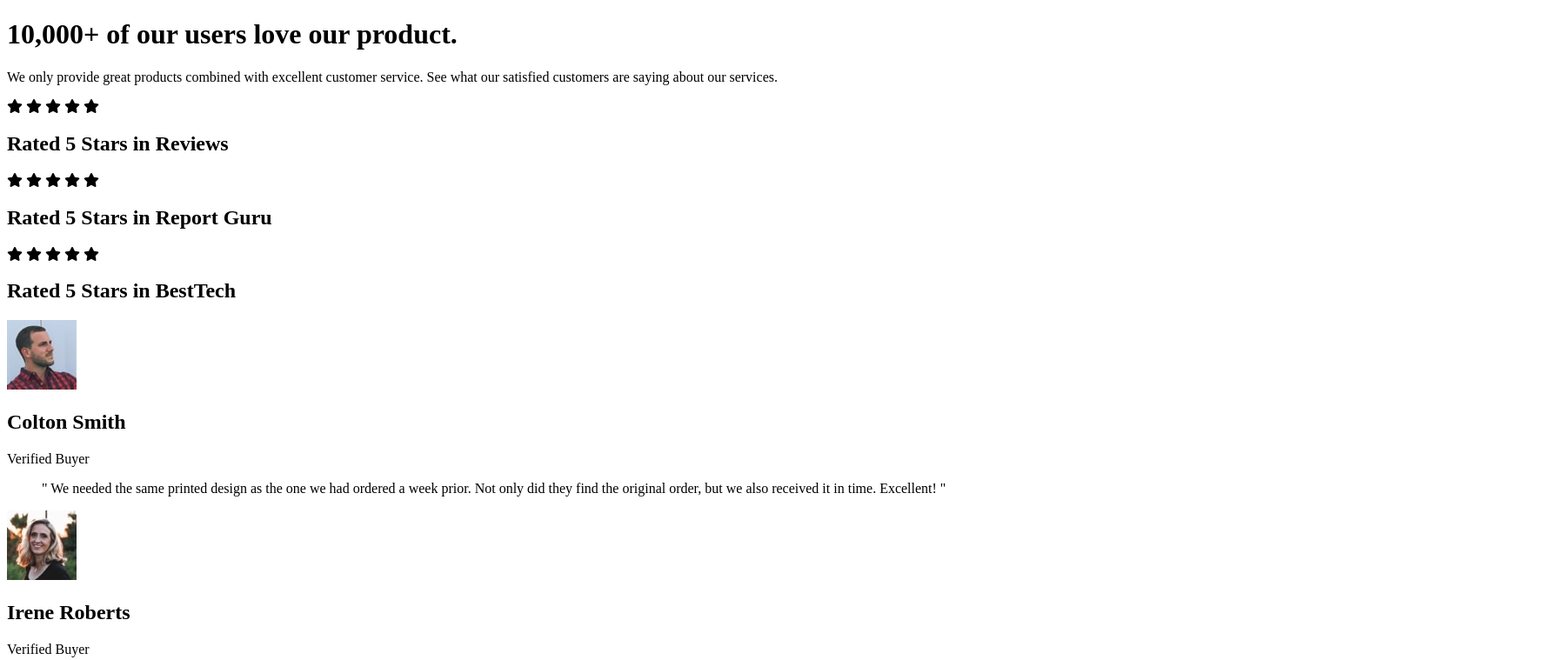
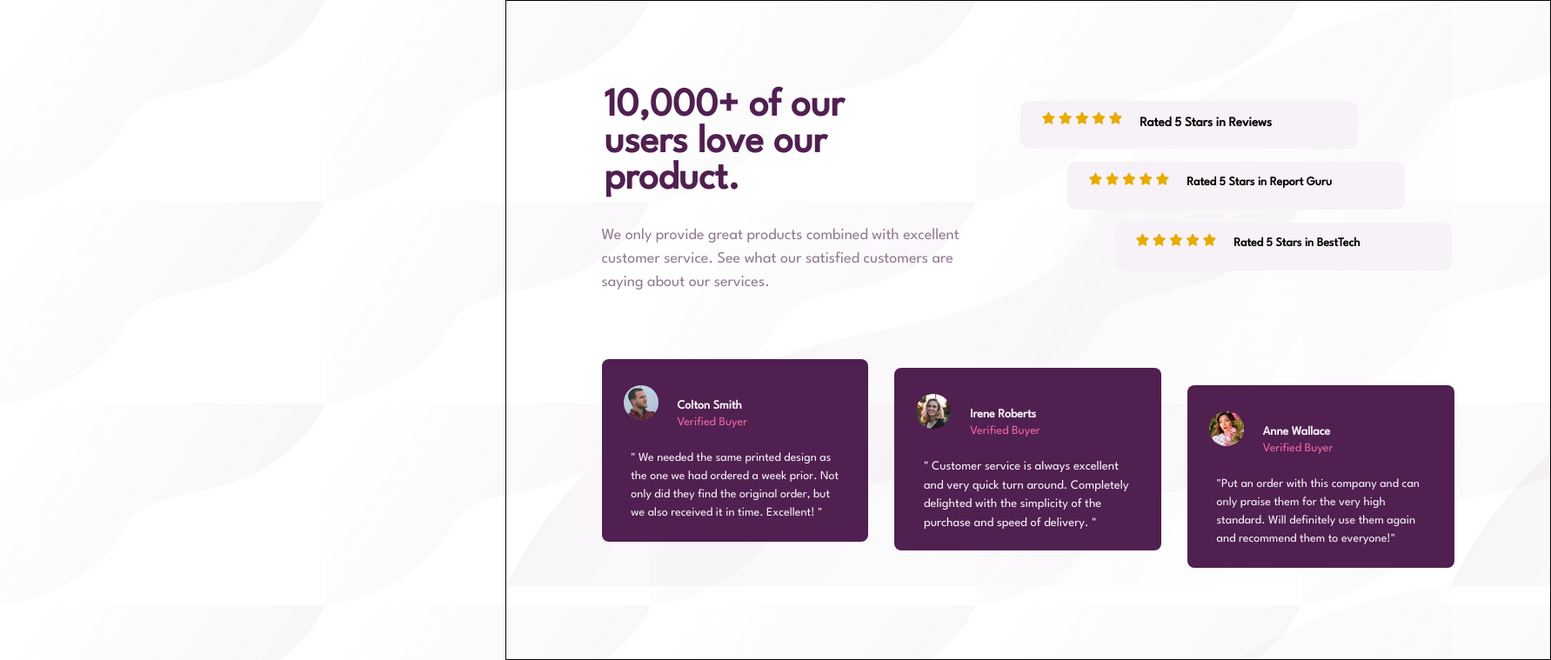
Before and after one commit to nuru484/social-proof-section-master, a plain HTML site: page index.html in a window 1536 px wide. Shown: the top 759 px of the page at 87% size, 1783 px wide, since content can reach past the window. Drawn offline with Linux system fonts and the light colour scheme.

Commit message:
Added the css code to make look as required

```diff
--- a/index.html
+++ b/index.html
@@ -8,6 +8,7 @@
     <link rel="stylesheet" href="styles.css">
     <link rel="stylesheet"
     href="https://cdnjs.cloudflare.com/ajax/libs/font-awesome/6.0.0-beta2/css/all.min.css">
+    <link rel="stylesheet" href="https://fonts.googleapis.com/css2?family=League+Spartan&display=swap">
 </head>
 <body>
     <div class="container">
@@ -26,7 +27,7 @@
                 </div>
                 <h2>Rated 5 Stars in Reviews</h2>
             </div>
-            <div class="box-1">
+            <div class="box-2">
                 <div class="stars">
                 <span class="fas fa-star"></span>
                 <span class="fas fa-star"></span>
@@ -36,7 +37,7 @@
                 </div>
                 <h2>Rated 5 Stars in Report Guru</h2>
             </div>
-            <div class="box-1">
+            <div class="box-3">
                 <div class="stars">
                 <span class="fas fa-star"></span>
                 <span class="fas fa-star"></span>
@@ -48,7 +49,7 @@
             </div>
         </section>
        <section class="customer-reviews">
-        <div>
+        <div class="div-1">
             <img src="/images/image-1.jpg" alt="customer-image">
             <h2>Colton Smith</h2>
             <p>Verified Buyer</p>
@@ -56,7 +57,7 @@
                 Not only did they find the original order, but we also received it in time. Excellent! "
             </blockquote>
         </div>
-        <div>
+        <div class="div-2">
             <img src="/images/image-2.jpg" alt="customer-image">
             <h2>Irene Roberts</h2>
             <p>Verified Buyer</p>
@@ -64,7 +65,7 @@
                 with the simplicity of the purchase and speed of delivery. "
             </blockquote>
         </div>
-        <div>
+        <div class="div-3">
             <img src="/images/image-3.jpg" alt="customer-image">
             <h2>Anne Wallace</h2>
             <p>Verified Buyer</p>
--- a/styles.css
+++ b/styles.css
@@ -0,0 +1,301 @@
+body{
+    width: 375px;
+    margin: auto;
+    background-image: url(images/bg-pattern-top-mobile.svg);
+    background-color: rgba(255, 255, 255, 0.09);
+}
+.container >h1{
+    font-family: 'League Spartan';
+    font-weight: 700;
+    color: hsl(300, 43%, 22%);
+    font-size: 30px;
+    padding: 0px 60px;
+    text-align: center;
+}
+.container >p{
+    font-family: 'League Spartan';
+    color: hsl(303, 10%, 53%);
+    padding: 0px 50px;
+    font-size: 15px;
+    text-align: center;
+}
+.star-rating-container .box-1, .box-2, .box-3{
+    background-color: hsl(300, 24%, 96%);
+    width: 83%;
+    margin: 15px auto;
+    border-radius: 10px;
+    text-align: center;
+    padding: 5px;
+}
+.box-1 >.stars{
+    color: hsl(45, 100%, 45%);
+    font-size: 14px;
+    padding-top: 8px;
+}
+.box-1 >h2{
+    padding: 0px;
+    font-size: 14px;
+    font-family: 'League Spartan';
+    font-weight: 700;
+}
+.box-2 >.stars{
+    color: hsl(45, 100%, 45%);
+    font-size: 14px;
+    padding-top: 8px;
+}
+.box-2 >h2{
+    padding: 0px;
+    font-size: 14px;
+    font-family: 'League Spartan';
+    font-weight: 700;
+}
+.box-3 >.stars{
+    color: hsl(45, 100%, 45%);
+    font-size: 14px;
+    padding-top: 8px;
+}
+.box-3 >h2{
+    padding: 0px;
+    font-size: 14px;
+    font-family: 'League Spartan';
+    font-weight: 700;
+}
+.customer-reviews .div-1{
+    background-color: hsl(300, 43%, 22%);
+    width: 85%;
+    margin: auto;
+    border-radius: 8px;
+    margin-top: 45px;
+}
+.div-1 img{
+    float: left;
+    margin: 30px 22px 20px 25px;
+    border-radius: 50%;
+    width: 40px;
+}
+.div-1 h2{
+    color: hsl(300, 24%, 96%);
+    font-size: 14px;
+    font-family: 'League Spartan';
+    font-weight: 700;
+    padding: 35px 0px 0px 0px;
+    margin-bottom: -8px;
+}
+.div-1 p{
+    color: hsl(333, 80%, 67%);
+    font-size: 14px;
+    font-family: 'League Spartan';
+}
+.div-1 blockquote{
+    color: hsl(300, 24%, 96%);
+    font-size: 16px;
+    font-family: 'League Spartan';
+    padding: 30px 0px;
+    width: 80%;
+    line-height: 1.5;
+    margin: auto;
+}
+.customer-reviews .div-2{
+    background-color: hsl(300, 43%, 22%);
+    width: 85%;
+    margin: auto;
+    border-radius: 8px;
+    margin-top: 15px;
+}
+.div-2 img{
+    float: left;
+    margin: 30px 22px 20px 25px;
+    border-radius: 50%;
+    width: 40px;
+}
+.div-2 h2{
+    color: hsl(300, 24%, 96%);
+    font-size: 14px;
+    font-family: 'League Spartan';
+    font-weight: 700;
+    padding: 35px 0px 0px 0px;
+    margin-bottom: -8px;
+}
+.div-2 p{
+    color: hsl(333, 80%, 67%);
+    font-size: 14px;
+    font-family: 'League Spartan';
+}
+.div-2 blockquote{
+    color: hsl(300, 24%, 96%);
+    font-size: 16px;
+    font-family: 'League Spartan';
+    padding: 30px 0px;
+    width: 80%;
+    line-height: 1.5;
+    margin: auto;
+}
+.customer-reviews .div-3{
+    background-color: hsl(300, 43%, 22%);
+    width: 85%;
+    margin: auto;
+    border-radius: 8px;
+    margin-top: 15px;
+    margin-bottom: 65px;
+}
+.div-3 img{
+    float: left;
+    margin: 30px 22px 20px 25px;
+    border-radius: 50%;
+    width: 40px;
+}
+.div-3 h2{
+    color: hsl(300, 24%, 96%);
+    font-size: 14px;
+    font-family: 'League Spartan';
+    font-weight: 700;
+    padding: 35px 0px 0px 0px;
+    margin-bottom: -8px;
+}
+.div-3 p{
+    color: hsl(333, 80%, 67%);
+    font-size: 14px;
+    font-family: 'League Spartan';
+}
+.div-3 blockquote{
+    color: hsl(300, 24%, 96%);
+    font-size: 16px;
+    font-family: 'League Spartan';
+    padding: 30px 0px;
+    width: 80%;
+    line-height: 1.5;
+    margin: auto;
+}
+@media (min-width: 1440px){
+    .container{
+        width: 1200px;
+        border: 1px solid black;
+        background-image: url(images/bg-pattern-bottom-desktop.svg);
+        background-color: rgba(255, 255, 255, 0.09);
+
+    }
+    .container >h1{
+        font-family: 'League Spartan';
+        font-weight: bolder;
+        color: hsl(300, 43%, 22%);
+        font-size: 45px;
+        text-align: left;
+        width: 30%;
+        margin-left: 53px;
+        margin-top: 100px;
+    }
+    .container >p{
+        font-family: 'League Spartan';
+        color: hsl(303, 10%, 53%);
+        font-size: 18px;
+        text-align: left;
+        line-height: 1.5;
+        width: 35%;
+        margin-left: 60px;
+    }
+    .star-rating-container{
+        width: 45%;
+        float: right;
+        margin-top: -255px;
+        margin-right: 140px;
+    }
+    .star-rating-container .box-1{
+        display: flex;
+        background-color: hsl(300, 24%, 96%);
+        width: 70%;
+        height: 45px;
+        border-radius: 10px;
+        margin-right: 15%;
+    }
+    .star-rating-container .box-1 h2{
+        font-size: 15px;
+        font-weight: 700;
+    }
+    .star-rating-container .box-2{
+        display: flex;
+        background-color: hsl(300, 24%, 96%);
+        width: 70%;
+        height: 45px;
+        border-radius: 10px;
+        margin-right: 5%;
+    }
+    .star-rating-container .box-3{
+        display: flex;
+        background-color: hsl(300, 24%, 96%);
+        width: 70%;
+        height: 45px;
+        border-radius: 10px;
+        margin-right: -5%;
+    }
+    .box-1 >.stars{
+        color: hsl(45, 100%, 45%);
+        font-size: 14px;
+        padding-top: 8px;
+        margin: 0px 20px 5px 20px;
+    }
+    .box-2 >.stars{
+        color: hsl(45, 100%, 45%);
+        font-size: 14px;
+        padding-top: 8px;
+        margin: 0px 20px 5px 20px;
+    }
+    .box-3 >.stars{
+        color: hsl(45, 100%, 45%);
+        font-size: 14px;
+        padding-top: 8px;
+        margin: 0px 20px 5px 20px;
+    }
+    .customer-reviews{
+        display: flex;
+        margin: 60px 95px;
+        justify-content: center;
+    }
+    .customer-reviews .div-1{
+        background-color: hsl(300, 43%, 22%);
+        margin: 15px;
+        border-radius: 8px;
+        width: 33%;
+        height: 210px;
+    }
+    .customer-reviews .div-2{
+        background-color: hsl(300, 43%, 22%);
+        margin: 25px 15px;
+        border-radius: 8px;
+        width: 33%;
+        height: 210px;
+    }
+    .customer-reviews .div-3{
+        background-color: hsl(300, 43%, 22%);
+        margin: 45px 15px;
+        border-radius: 8px;
+        width: 33%;
+        height: 210px;
+    }
+    .div-1 blockquote{
+        color: hsl(300, 24%, 96%);
+        font-size: 14px;
+        font-family: 'League Spartan';
+        padding: 30px 0px;
+        width: 78%;
+        line-height: 1.5;
+        margin: -20px auto;
+    }
+    .div-2 blockquote{
+        color: hsl(300, 24%, 96%);
+        font-size: 14.5px;
+        font-family: 'League Spartan';
+        padding: 30px 0px;
+        width: 78%;
+        line-height: 1.5;
+        margin: -20px auto;
+    }
+    .div-3 blockquote{
+        color: hsl(300, 24%, 96%);
+        font-size: 14px;
+        font-family: 'League Spartan';
+        padding: 30px 0px;
+        width: 78%;
+        line-height: 1.5;
+        margin: -20px auto;
+    }
+}
```
